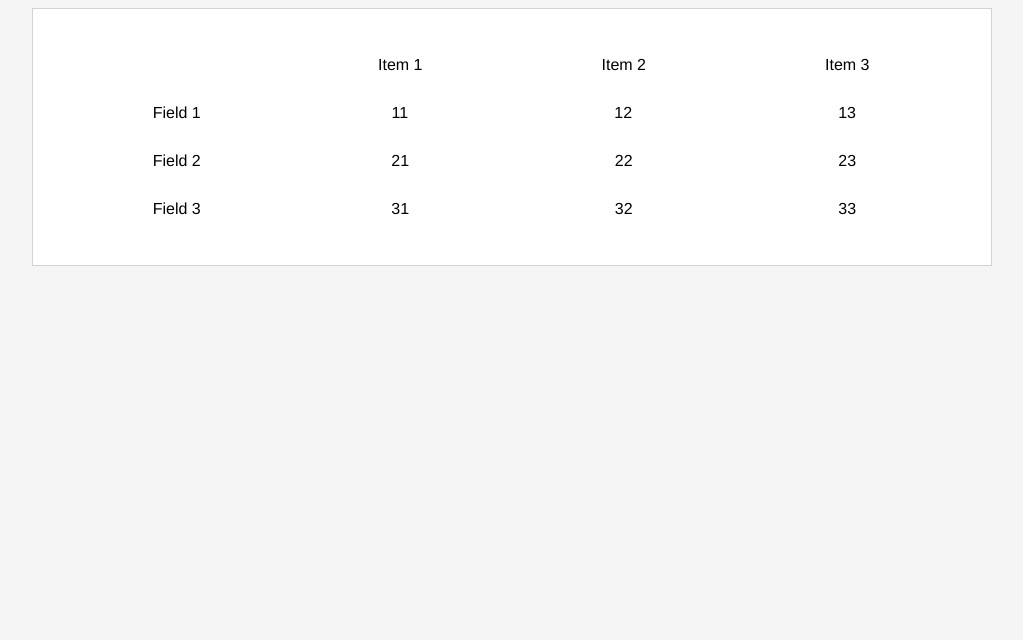
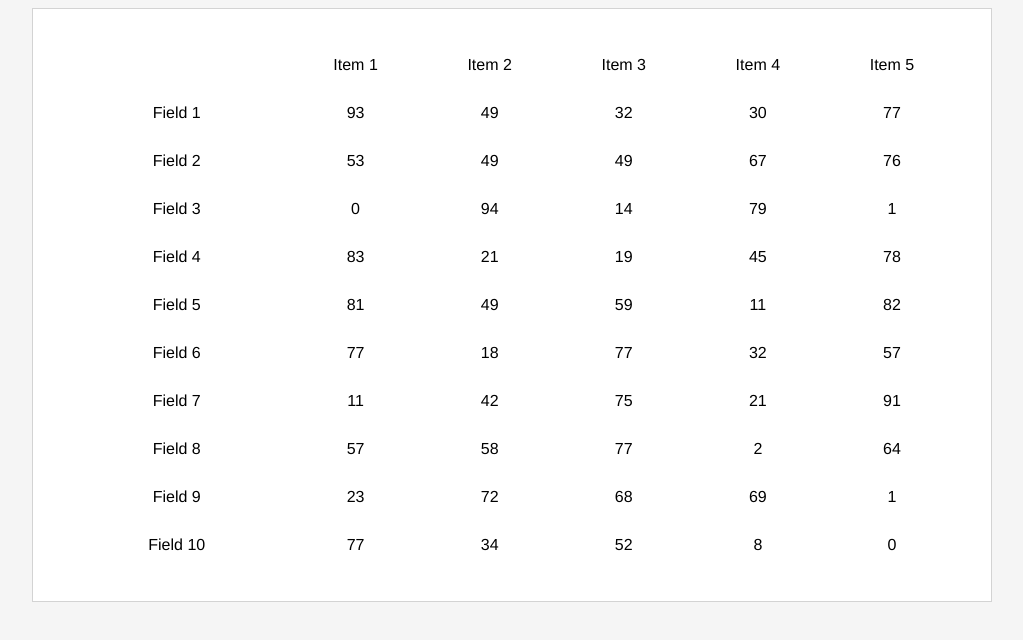
Before and after one commit to davidvandusen/react-drag-drop-sortable-table, a React app in the folder client/: page / in a window 1280 px wide. Shown: the top 640 px of the page, without its empty margins (128-1151 px from the left). Built offline with nearby package versions, Linux system fonts and the light colour scheme.

Commit message:
Add simple comparison and random data

```diff
--- a/client/src/TableCell.jsx
+++ b/client/src/TableCell.jsx
@@ -3,21 +3,24 @@ import {connect} from 'react-redux';
 
 class TableCell extends Component {
   render() {
+    const value = this.props.item.fieldData.find(field => field.fieldId === this.props.field.id).value;
+    const highlightValue = this.props.ui.highlightItemId ?
+      this.props.items
+        .find(item => item.id === this.props.ui.highlightItemId).fieldData
+        .find(field => field.fieldId === this.props.field.id).value :
+      value;
     return (
       <div
         className={
           'table-cell-component' +
           (this.props.ui.highlightItemId === this.props.item.id ? ' highlight' : '') +
-          (
-            this.props.enablePlaceholder &&
-            (
-              this.props.item.id === this.props.ui.draggedItemId ||
-              this.props.field.id === this.props.ui.draggedFieldId
-            ) ?
-              ' placeholder' : ''
-          )
+          (this.props.enablePlaceholder && (
+            this.props.item.id === this.props.ui.draggedItemId ||
+            this.props.field.id === this.props.ui.draggedFieldId
+          ) ? ' placeholder' : '') +
+          (value === highlightValue ? ' neutral' : value < highlightValue ? ' better' : ' worse')
         }>
-        {this.props.item.fieldData.find(field => field.fieldId === this.props.field.id).value}
+        {value}
       </div>
     );
   }
@@ -29,6 +32,7 @@ TableCell.defaultProps = {
 
 function mapStateToProps(state) {
   return {
+    items: state.items,
     ui: state.ui
   };
 }
--- a/client/src/demoData.js
+++ b/client/src/demoData.js
@@ -1,72 +1,41 @@
-export default {
+const numFields = 10;
+const numItems = 5;
+
+const fields = [];
+for (let fieldId = 1; fieldId <= numFields; fieldId++) {
+  fields.push({
+    id: fieldId,
+    name: `Field ${fieldId}`
+  });
+}
+const items = [];
+for (let itemId = 1; itemId <= numItems; itemId++) {
+  let item = {
+    id: itemId,
+    name: `Item ${itemId}`,
+    fieldData: []
+  };
+  for (let fieldId = 1; fieldId <= numFields; fieldId++) {
+    item.fieldData.push({
+      id: itemId * numFields + fieldId,
+      fieldId: fieldId,
+      value: Math.floor(Math.random() * 100)
+    });
+  }
+  items.push(item);
+}
+const data = {
   ui: {
-    fieldOrder: [1, 2, 3],
-    itemOrder: [1, 2, 3],
+    fieldOrder: fields.map(f => f.id),
+    itemOrder: items.map(i => i.id),
     draggedFieldId: null,
     draggedItemId: null,
     highlightItemId: null,
     offsetX: 0,
     offsetY: 0
   },
-  // these are objectives
-  fields: [{
-    id: 1,
-    name: 'Field 1'
-  }, {
-    id: 2,
-    name: 'Field 2'
-  }, {
-    id: 3,
-    name: 'Field 3'
-  }],
-  // these are alternatives
-  items: [{
-    id: 1,
-    name: 'Item 1',
-    fieldData: [{
-      id: 1,
-      fieldId: 1,
-      value: 11
-    }, {
-      id: 2,
-      fieldId: 2,
-      value: 21
-    }, {
-      id: 3,
-      fieldId: 3,
-      value: 31
-    }]
-  }, {
-    id: 2,
-    name: 'Item 2',
-    fieldData: [{
-      id: 4,
-      fieldId: 1,
-      value: 12
-    }, {
-      id: 5,
-      fieldId: 2,
-      value: 22
-    }, {
-      id: 6,
-      fieldId: 3,
-      value: 32
-    }]
-  }, {
-    id: 3,
-    name: 'Item 3',
-    fieldData: [{
-      id: 7,
-      fieldId: 1,
-      value: 13
-    }, {
-      id: 8,
-      fieldId: 2,
-      value: 23
-    }, {
-      id: 9,
-      fieldId: 3,
-      value: 33
-    }]
-  }]
+  fields: fields,
+  items: items
 };
+
+export default data;
--- a/client/src/index.jsx
+++ b/client/src/index.jsx
@@ -7,7 +7,7 @@ import App from './App.jsx';
 import {createStore} from 'redux';
 import rootReducer from './reducers';
 import demoData from './demoData'
-
+console.log(demoData);
 const store = createStore(rootReducer, demoData);
 
 var root = document.createElement('div');
--- a/client/styles/_demo.scss
+++ b/client/styles/_demo.scss
@@ -23,11 +23,15 @@ body {
 .table-vertical-heading-component,
 .table-cell-component {
   background: white;
+  flex-grow: 1;
   height: 3em;
   line-height: 3em;
   position: relative;
   text-align: center;
-  flex-grow: 1;
+}
+.table-horizontal-heading-component,
+.table-cell-component {
+  width: 4em;
 }
 .table-container-component {
   display: flex;
@@ -75,8 +79,14 @@ body {
   -ms-user-select: none;
   user-select: none;
 }
+.better {
+  background: lightblue;
+}
+.worse {
+  background: lightpink;
+}
 .highlight {
-  background: lightyellow;
+  background: lightgoldenrodyellow;
 }
 /* make divs with class placeholder look ghostly */
 .placeholder {
```
